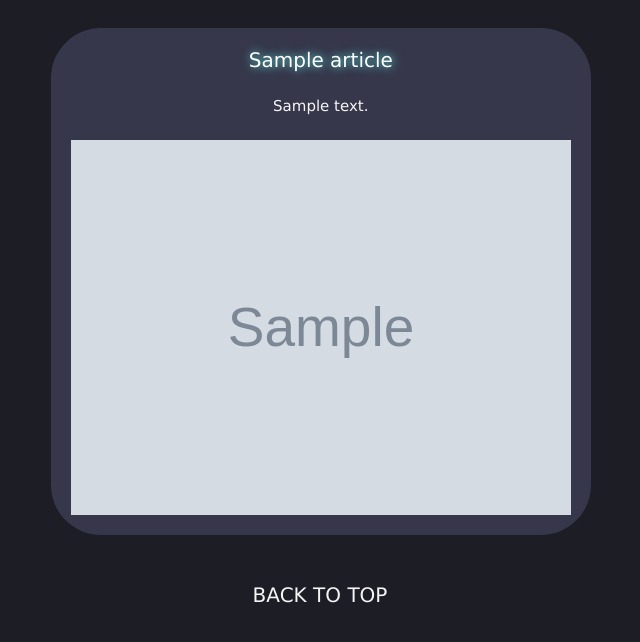
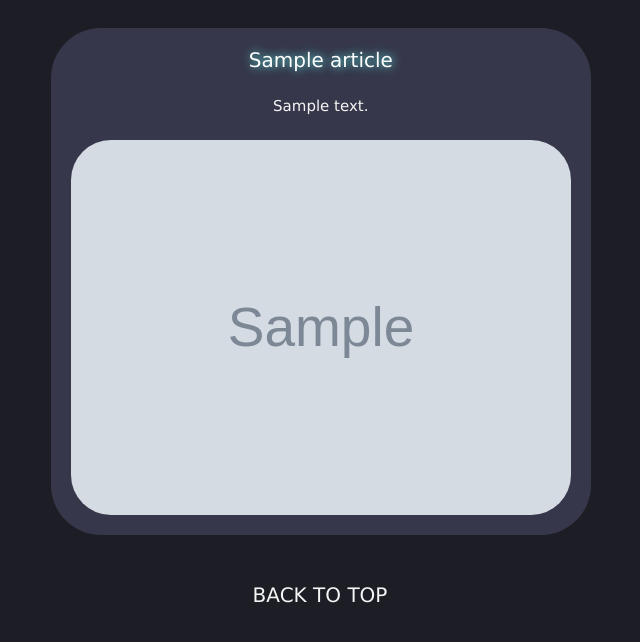
Before and after one commit to dianadauksa/news-api, a PHP site: template views/articles.twig in a window 1280 px wide. Shown: the part 69-711 px from the top of the page, without its empty margins (320-960 px from the left). Run offline with PHP 8.4, Linux system fonts and the light colour scheme; the template is opened without the code that fills it: most values are stand-ins (such as "Sample title", 1, 10 or a date in 2020); grey boxes marked "Sample" are stand-in pictures; some libraries are stand-ins or nearby versions.

Commit message:
Update styles.css

```diff
--- a/styles/styles.css
+++ b/styles/styles.css
@@ -8,6 +8,7 @@ body {
     margin: 0;
 }
 p    {color: whitesmoke; font-size: 15px}
+img {border-radius: 40px;}
 .header {
     display: flex;
     align-items: center;
```
